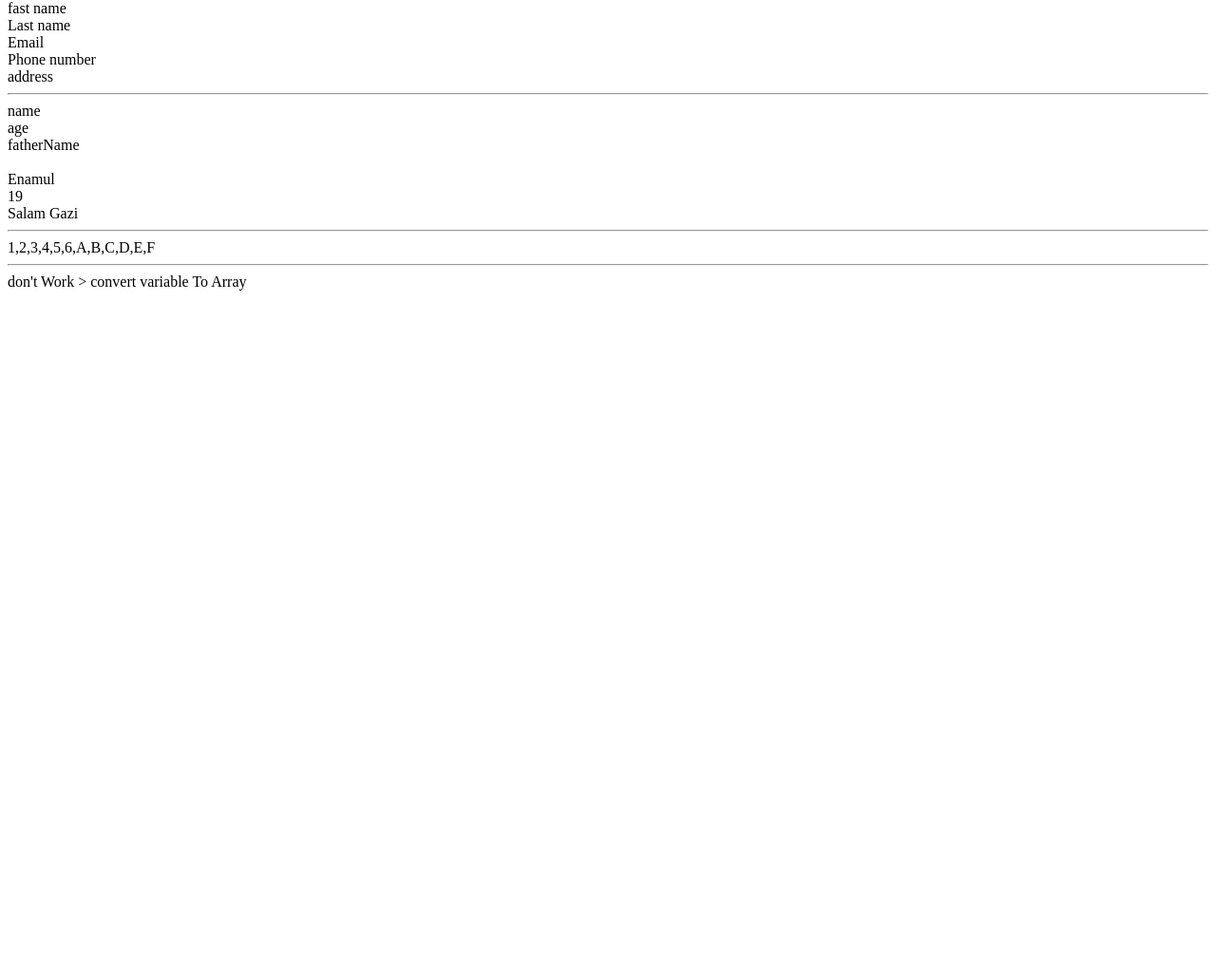
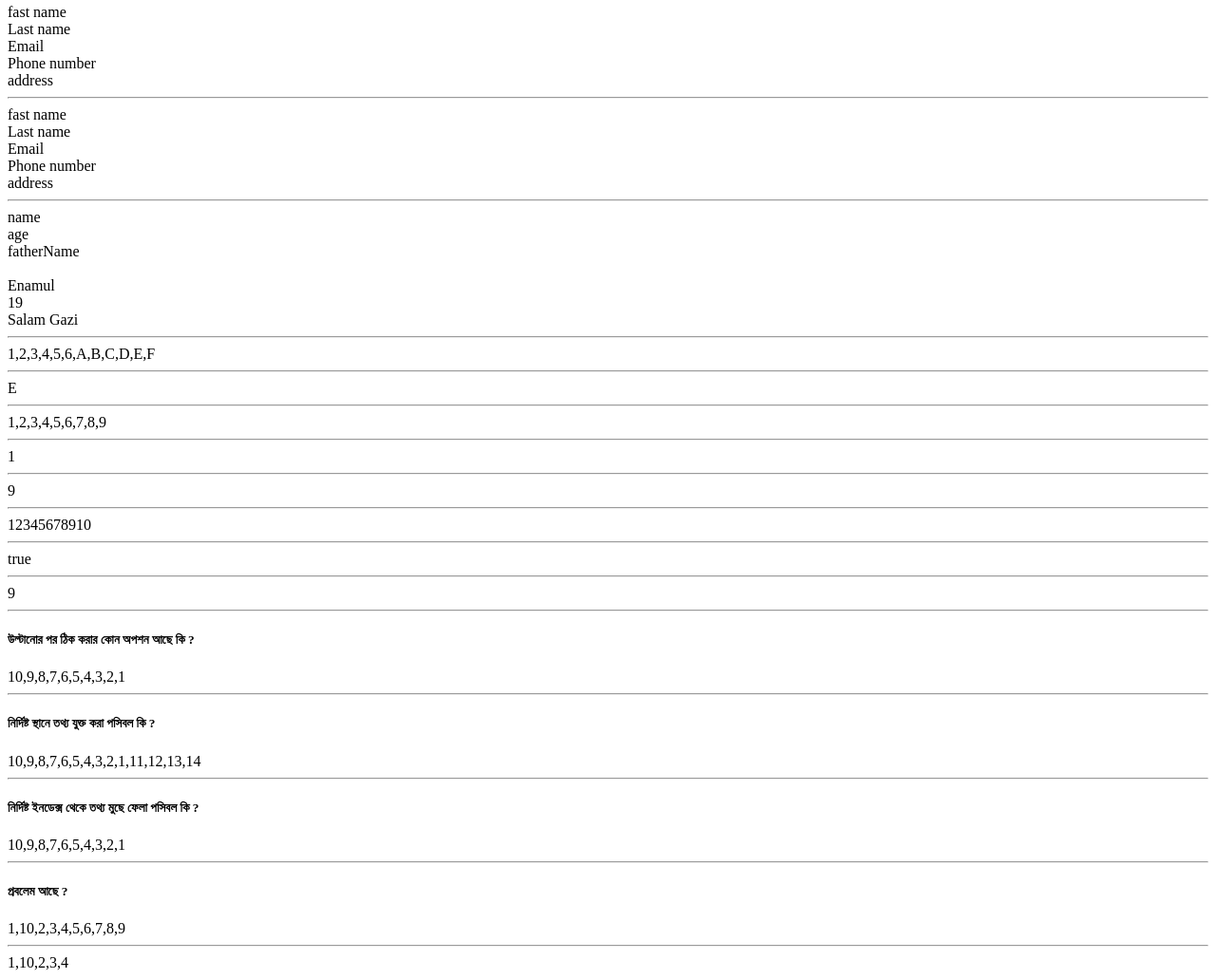
Before and after one commit to enamul90/Javascript, a plain HTML site: page index.html in a window 1280 px wide. Shown: the part 872-1903 px from the top of the page at 95% size. Before the commit the page ends 1186 px from the top, so only its background shows below. Drawn offline with Linux system fonts and the light colour scheme.

Commit message:
array add somethink

```diff
--- a/index.html
+++ b/index.html
@@ -7,6 +7,7 @@
 </head>
 <body>
 
+    <h1 style="background-color: black; padding: 20px; color: beige; text-align: center;">Foundation</h1>
 
     <script>
         document.write ("Hello javascript <br>");
@@ -94,7 +95,8 @@
             break;
         }
         document.write("<br> <br>");
-        // Loop
+
+        // For Loop
         var i;
         for(i=0; i<10; i=i+1){
 
@@ -123,7 +125,6 @@
 
         document.write("<br> <br> ")
         // while Loop
-
         var n=0;
         while(n<10){
             document.write(n+"<button >while loop</button>")
@@ -132,7 +133,6 @@
 
         document.write("<br> <br> ")
         // Do while Loop
-
         var i=0;
         do{
             document.write(i+"<button >Do while loop</button>")
@@ -142,7 +142,6 @@
         document.write("<br> <br> ")
 
         // Function
-
         function addTow(){
             var name1=30;
             var name2=20;
@@ -167,7 +166,6 @@
 
         document.write("<br><hr>");
         // Object
-
         var objectName = {
             name: "Enamul",
             age: 19,
@@ -197,14 +195,12 @@
 
         document.write("<hr>")
         // array  For In Loop
-
         for(var item in arrayName){
             document.write(arrayName [item] + "<br>" )
         }
 
         document.write("<hr>")
         // object  For In Loop
-
         for(var item in objectName){
             document.write(item + "<br>" )
         }
@@ -215,20 +211,87 @@
 
         document.write("<hr>")
         // array concat
-
         var array1 = [ 1,2,3,4,5,6,]
         var array2 = [ "A","B","C","D","E","F",]
         var array3 = array1.concat(array2);
         document.write(array3)
 
-        document.write("<hr> don't Work > convert variable To Array")
+        document.write("<hr>")
         // convert variable To Array
-        var nameTittle = "Md enamul Firoz";
-        var nameArray = Array.form(nameTittle);
-        document.write(nameArray[1])
+        var variableName2 = "Md Enamul Firoz";
+        var variableToArray = Array.from( variableName2);
+        document.write(variableToArray[3]);
 
-        document.write("<br> <hr> Don't Work")
-        // convert Array Filter
+        document.write("<br> <hr>")
+        // Array Filter.
+
+        var arrayFilter = [1,2,3,4,5,6,7,8,9,10];
+        var result = arrayFilter.filter(function(item){
+            return item<=9
+        });
+        document.write(result);
+
+        document.write("<br> <hr>")
+        // Array find
+        var arrayFind = [1,2,3,4,5,6,7,8,9,10];
+        var result = arrayFind.find(function(item){
+            return item<=9
+        });
+        document.write(result);
+
+        document.write("<br> <hr>")
+        // Array findindex
+        var result = arrayFind.findIndex(function(item){
+            return item>9
+        });document.write(result);
+
+        document.write("<br> <hr>")
+        // Array forEach Method
+        arrayFind.forEach(function(item){
+            document.write(item);
+        });
+
+        document.write("<br> <hr>")
+        // Array Includes method
+        var result = arrayFind.includes(10);
+        document.write(result);
+
+        document.write("<br> <hr>")
+        // Array index number method
+        var result = arrayFind.indexOf(10);
+        document.write(result);
+
+        document.write("<br> <hr> <h5>উল্টানোর পর ঠিক করার কোন অপশন আছে কি ?</h5> ")
+        // Array Research method
+        var result = arrayFind.reverse();
+        document.write(result);
+
+        document.write("<br> <hr> <h5>নির্দিষ্ট স্থানে তথ্য যুক্ত করা পসিবল কি ?</h5>")
+        // Array push method নতুন ডেটা যুক্ত করে
+        arrayFind.push(11);
+        arrayFind.push(12);
+        arrayFind.push(13);
+        arrayFind.push(14);
+        document.write(arrayFind);
+
+        document.write("<br> <hr> <h5>নির্দিষ্ট ইনডেক্স থেকে তথ্য মুছে ফেলা পসিবল কি ?</h5>")
+        // Array pop method শেষ ডেটা মুছে ফেলে
+        arrayFind.pop();
+        arrayFind.pop();
+        arrayFind.pop();
+        arrayFind.pop();
+        document.write(arrayFind);
+
+
+        document.write("<br> <hr>  <h5>প্রবলেম আছে ?</h5>  ")
+        // Array sort method ছোট থেকে বড় সাজানোর চেটে ব্যবহার করা হয়
+        arrayFind.sort();
+        document.write(arrayFind);
+
+        document.write("<br> <hr> ")
+        // Array slice method
+        var result = arrayFind.slice(0,5);
+        document.write(result);
 
 
 
```
